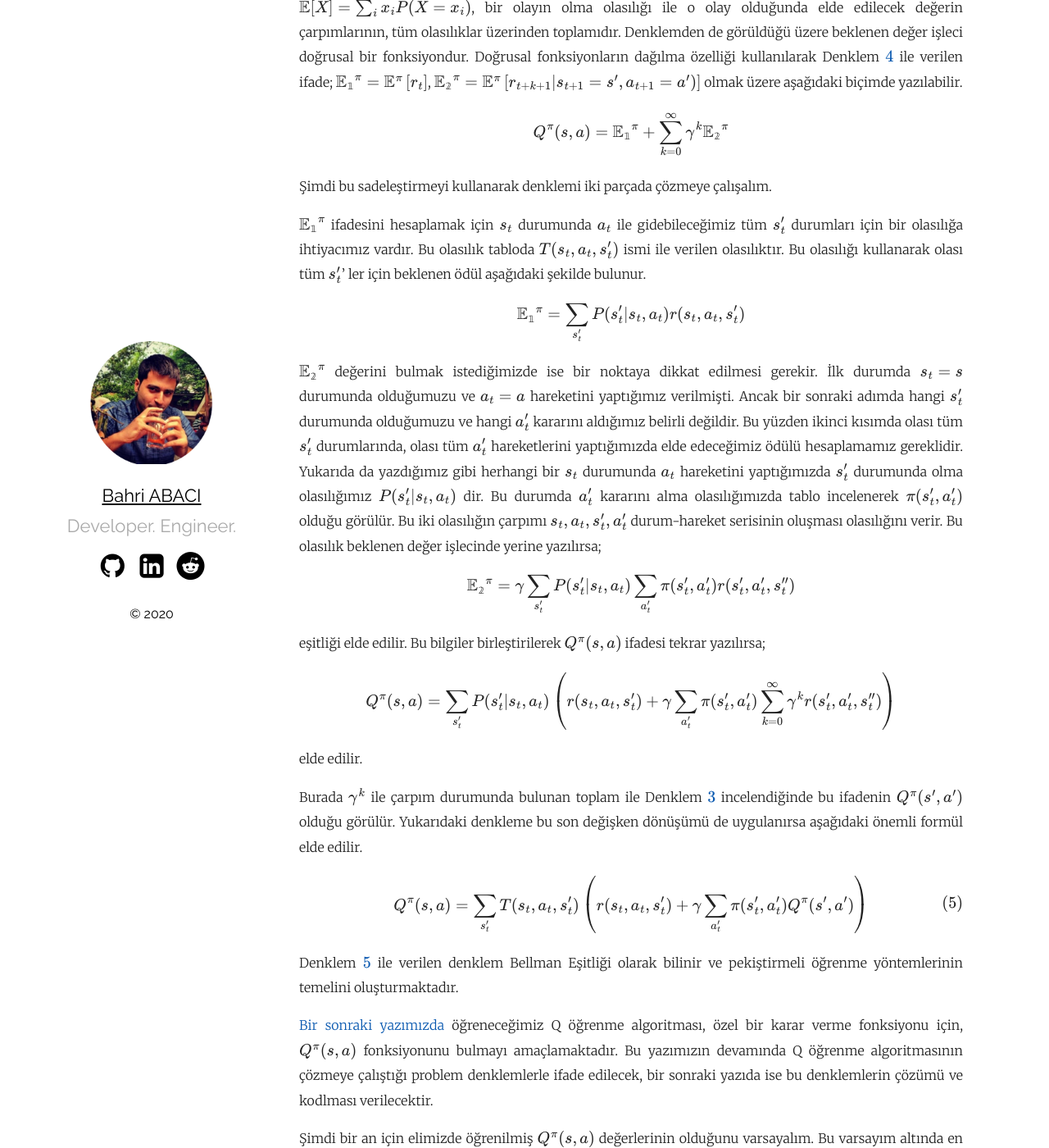
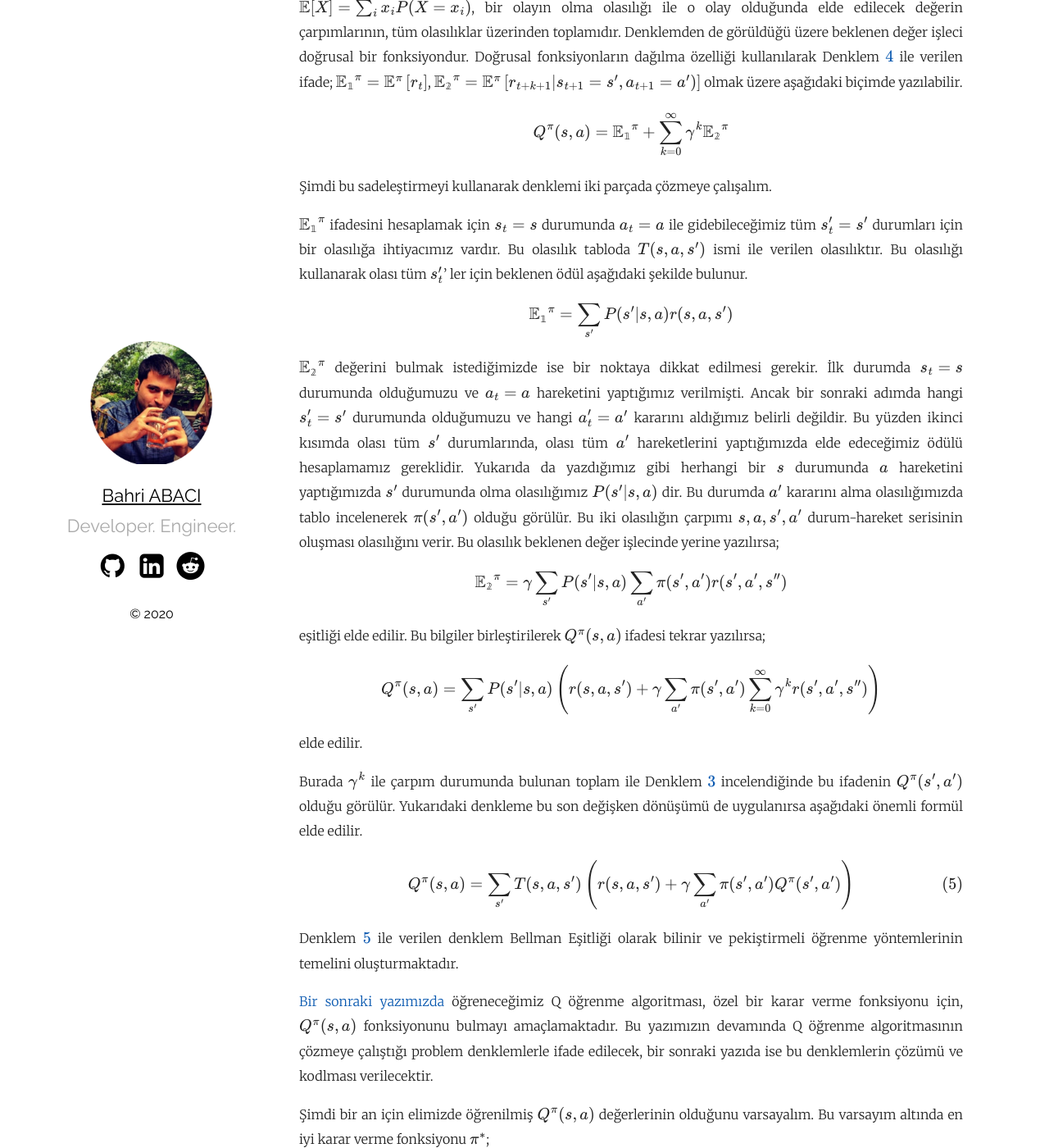
Before and after one commit to cescript/cescript.github.io, a Jekyll site: the page built from _posts/2020-01-05-pekistirmeli-ogrenme-reinforcement-learning.md, in a window 1280 px wide and 1400 px high, scrolled down 4219 px. Shown: the whole window at 82% size. Built offline with Jekyll 4.4.1, drawn with Linux system fonts in a browser that asks for light colours; formulas are drawn with MathJax 3; a script that is not in the unit is left out; comment, search, counter and statistics services are not loaded; some of the changed text lies outside the part shown.

Commit message:
Reinforcement learning post updated

```diff
--- a/_posts/2020-01-05-pekistirmeli-ogrenme-reinforcement-learning.md
+++ b/_posts/2020-01-05-pekistirmeli-ogrenme-reinforcement-learning.md
@@ -89,23 +89,23 @@ $$Q^\pi (s, a) = \mathbb{E_1}^\pi + \sum_{k=0}^{\infty} \gamma^k \mathbb{E_2}^\p
 
 Şimdi bu sadeleştirmeyi kullanarak denklemi iki parçada çözmeye çalışalım.
 
-$\mathbb{E_1}^\pi$ ifadesini hesaplamak için $s_t$ durumunda $a_t$ ile gidebileceğimiz tüm $s^\prime_t$ durumları için bir olasılığa ihtiyacımız vardır. Bu olasılık tabloda $T(s_t, a_t, s^\prime_t)$ ismi ile verilen olasılıktır. Bu olasılığı kullanarak olası tüm $s^\prime_t$' ler için beklenen ödül aşağıdaki şekilde bulunur.
+$\mathbb{E_1}^\pi$ ifadesini hesaplamak için $s_t=s$ durumunda $a_t=a$ ile gidebileceğimiz tüm $s^\prime_t=s^\prime$ durumları için bir olasılığa ihtiyacımız vardır. Bu olasılık tabloda $T(s, a, s^\prime)$ ismi ile verilen olasılıktır. Bu olasılığı kullanarak olası tüm $s^\prime_t$' ler için beklenen ödül aşağıdaki şekilde bulunur.
 
-$$\mathbb{E_1}^\pi = \sum_{s^\prime_t} P(s^\prime_t \lvert s_t, a_t) r(s_t, a_t, s^\prime_t)$$
+$$\mathbb{E_1}^\pi = \sum_{s^\prime} P(s^\prime \lvert s, a) r(s, a, s^\prime)$$
 
-$\mathbb{E_2}^\pi$ değerini bulmak istediğimizde ise bir noktaya dikkat edilmesi gerekir. İlk durumda $s_t=s$ durumunda olduğumuzu ve $a_t = a$ hareketini yaptığımız verilmişti. Ancak bir sonraki adımda hangi $s^\prime_t$ durumunda olduğumuzu ve hangi $a^\prime_t$ kararını aldığımız belirli değildir. Bu yüzden ikinci kısımda olası tüm $s^\prime_t$ durumlarında, olası tüm $a^\prime_t$ hareketlerini yaptığımızda elde edeceğimiz ödülü hesaplamamız gereklidir. Yukarıda da yazdığımız gibi herhangi bir $s_t$ durumunda $a_t$ hareketini yaptığımızda $s^\prime_t$ durumunda olma olasılığımız $P(s^\prime_t \lvert s_t, a_t)$ dir. Bu durumda $a^\prime_t$ kararını alma olasılığımızda tablo incelenerek $\pi(s^\prime_t,a^\prime_t)$ olduğu görülür. Bu iki olasılığın çarpımı $s_t,a_t,s^\prime_t,a^\prime_t$ durum-hareket serisinin oluşması olasılığını verir. Bu olasılık beklenen değer işlecinde yerine yazılırsa;
+$\mathbb{E_2}^\pi$ değerini bulmak istediğimizde ise bir noktaya dikkat edilmesi gerekir. İlk durumda $s_t=s$ durumunda olduğumuzu ve $a_t = a$ hareketini yaptığımız verilmişti. Ancak bir sonraki adımda hangi $s^\prime_t=s^\prime$ durumunda olduğumuzu ve hangi $a^\prime_t=a^\prime$ kararını aldığımız belirli değildir. Bu yüzden ikinci kısımda olası tüm $s^\prime$ durumlarında, olası tüm $a^\prime$ hareketlerini yaptığımızda elde edeceğimiz ödülü hesaplamamız gereklidir. Yukarıda da yazdığımız gibi herhangi bir $s$ durumunda $a$ hareketini yaptığımızda $s^\prime$ durumunda olma olasılığımız $P(s^\prime \lvert s, a)$ dir. Bu durumda $a^\prime$ kararını alma olasılığımızda tablo incelenerek $\pi(s^\prime,a^\prime)$ olduğu görülür. Bu iki olasılığın çarpımı $s,a,s^\prime,a^\prime$ durum-hareket serisinin oluşması olasılığını verir. Bu olasılık beklenen değer işlecinde yerine yazılırsa;
 
-$$\mathbb{E_2}^\pi = \gamma \sum_{s^{\prime}_t} P(s^{\prime}_t \lvert s_t, a_t) \sum_{a^\prime_t}\pi(s^\prime_t,a^\prime_t) r(s^\prime_t, a^\prime_t, s^{\prime\prime}_t)$$
+$$\mathbb{E_2}^\pi = \gamma \sum_{s^{\prime}} P(s^{\prime} \lvert s, a) \sum_{a^\prime}\pi(s^\prime,a^\prime) r(s^\prime, a^\prime, s^{\prime\prime})$$
 
 eşitliği elde edilir. Bu bilgiler birleştirilerek $Q^\pi (s, a)$ ifadesi tekrar yazılırsa;
 
-$$Q^\pi (s,a) = \sum_{s^\prime_t} P(s^\prime_t \lvert s_t, a_t) \left ( r(s_t, a_t, s^\prime_t) + \gamma \sum_{a^\prime_t}\pi(s^\prime_t,a^\prime_t) \sum_{k=0}^{\infty} \gamma^k r(s^\prime_t, a^\prime_t, s^{\prime\prime}_t) \right )$$
+$$Q^\pi (s,a) = \sum_{s^\prime} P(s^\prime \lvert s, a) \left ( r(s, a, s^\prime) + \gamma \sum_{a^\prime}\pi(s^\prime,a^\prime) \sum_{k=0}^{\infty} \gamma^k r(s^\prime, a^\prime, s^{\prime\prime}) \right )$$
 
 elde edilir.
 
 Burada $\gamma^k$ ile çarpım durumunda bulunan toplam ile Denklem \ref{qualityExp} incelendiğinde bu ifadenin $Q^\pi (s^\prime, a^\prime)$ olduğu görülür. Yukarıdaki denkleme bu son değişken dönüşümü de uygulanırsa aşağıdaki önemli formül elde edilir.
 
-$$Q^\pi (s,a) = \sum_{s^\prime_t} T(s_t, a_t, s^\prime_t) \left ( r(s_t, a_t, s^\prime_t) + \gamma \sum_{a^\prime_t}\pi(s^\prime_t,a^\prime_t) Q^\pi (s^\prime, a^\prime) \right ) \label{bellmanQuality} \tag{5}$$
+$$Q^\pi (s,a) = \sum_{s^\prime} T(s, a, s^\prime) \left ( r(s, a, s^\prime) + \gamma \sum_{a^\prime}\pi(s^\prime,a^\prime) Q^\pi (s^\prime, a^\prime) \right ) \label{bellmanQuality} \tag{5}$$
 
 Denklem \ref{bellmanQuality} ile verilen denklem Bellman Eşitliği olarak bilinir ve pekiştirmeli öğrenme yöntemlerinin temelini oluşturmaktadır.
 
@@ -119,7 +119,7 @@ kuralına göre tercihler yapılarak elde edilecektir. Bu aç gözlü kural fonk
 
 Bu durumda Denklem \ref{bellmanQuality} de yer alan olası tüm $a^\prime \in A$ toplama işleminin sadece $a_t=\arg\max_{a} Q^\pi (s,a)$ için yapılması yeterli olacaktır. Bu çıkarım sonucu Denklem \ref{bellmanQuality} de yerine yazılırsa;
 
-$$Q^{\pi^\ast} (s,a) = \sum_{s^\prime_t} T(s, a, s^\prime) \left ( r(s_t, a_t, s^\prime_t) + \gamma \max_{a^\prime} Q^{\pi^\ast} (s^\prime, a^\prime) \right ) \label{bellmanOptimality} \tag{6}$$
+$$Q^{\pi^\ast} (s,a) = \sum_{s^\prime} T(s, a, s^\prime) \left ( r(s, a, s^\prime) + \gamma \max_{a^\prime} Q^{\pi^\ast} (s^\prime, a^\prime) \right ) \label{bellmanOptimality} \tag{6}$$
 
 literatürde *Bellman en iyi çözüm eşitliği* olarak bilinen denklem elde edilir. Bu denklemin çözümü ile elde edilen $Q^{\pi^\ast} (s,a)$, her durumda en büyük $Q$ değerli kararı seçen bir ajan için en ideal göstergeyi üretecektir.
 
```
